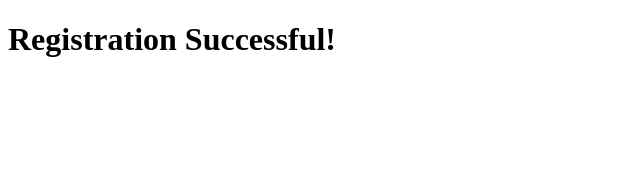
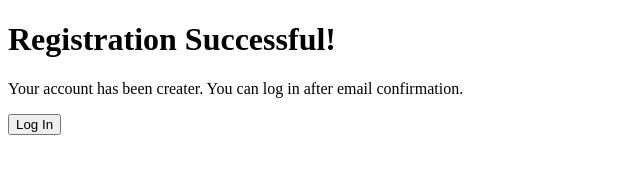
Before and after one commit to prats011/superbase-intro, a website: page public/signup_success.html in a window 1280 px wide. Shown: the whole page, without its empty margins (0-640 px from the left). Drawn offline with Linux system fonts and the light colour scheme.

Commit message:
+success details

```diff
--- a/public/signup_success.html
+++ b/public/signup_success.html
@@ -6,11 +6,12 @@
     <title>Sign Up Success</title>
 </head>
 <body>
+
     <div class="container">
         <h1> Registration Successful!</h1>
-        <p>
+        <p>Your account has been creater. You can log in after email confirmation.</p>
+        <button onclick="window.location.href='/'">Log In</button>
+    </div>
 
-        </p>
-    </div>
 </body>
 </html>
```
